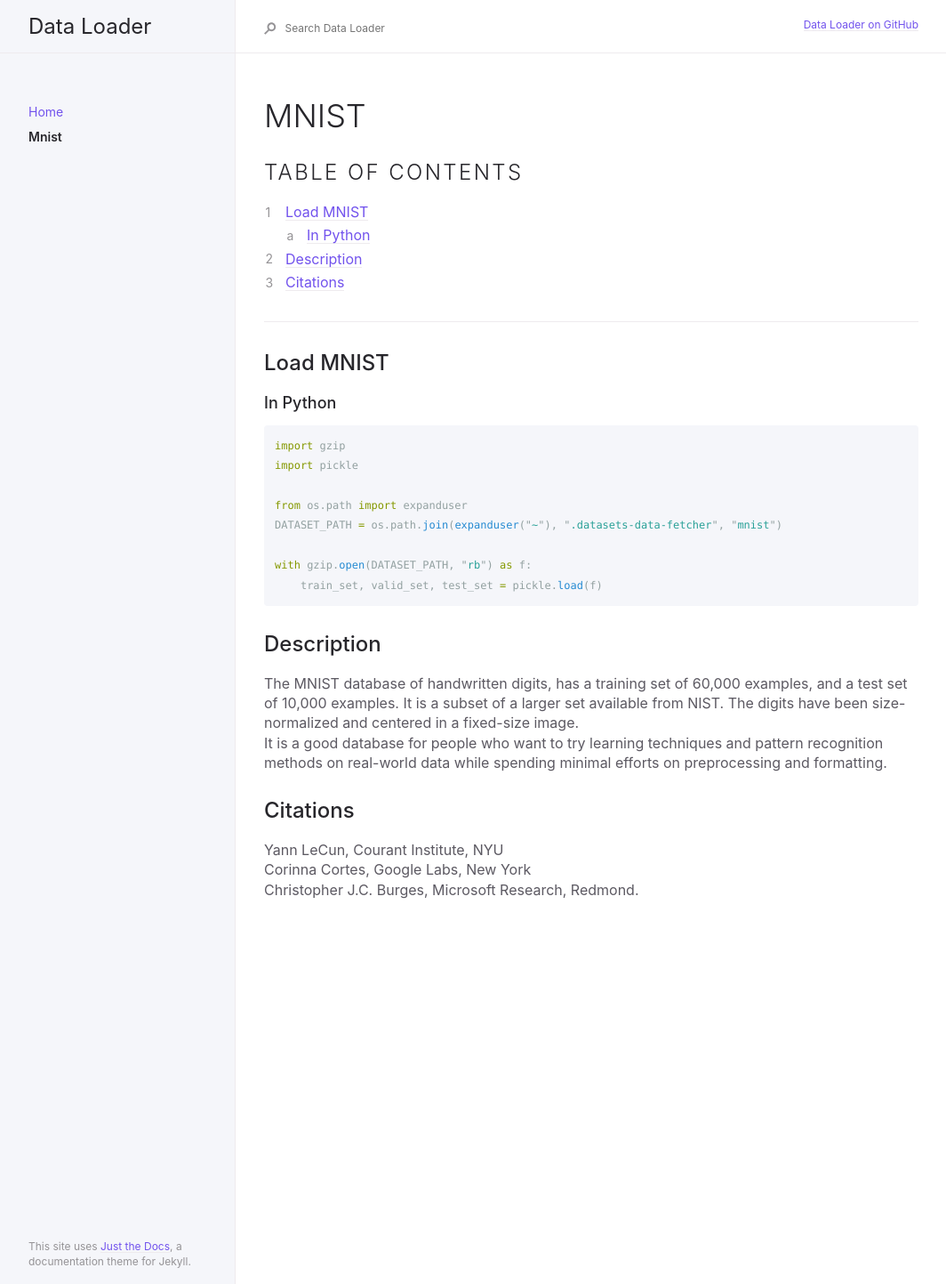
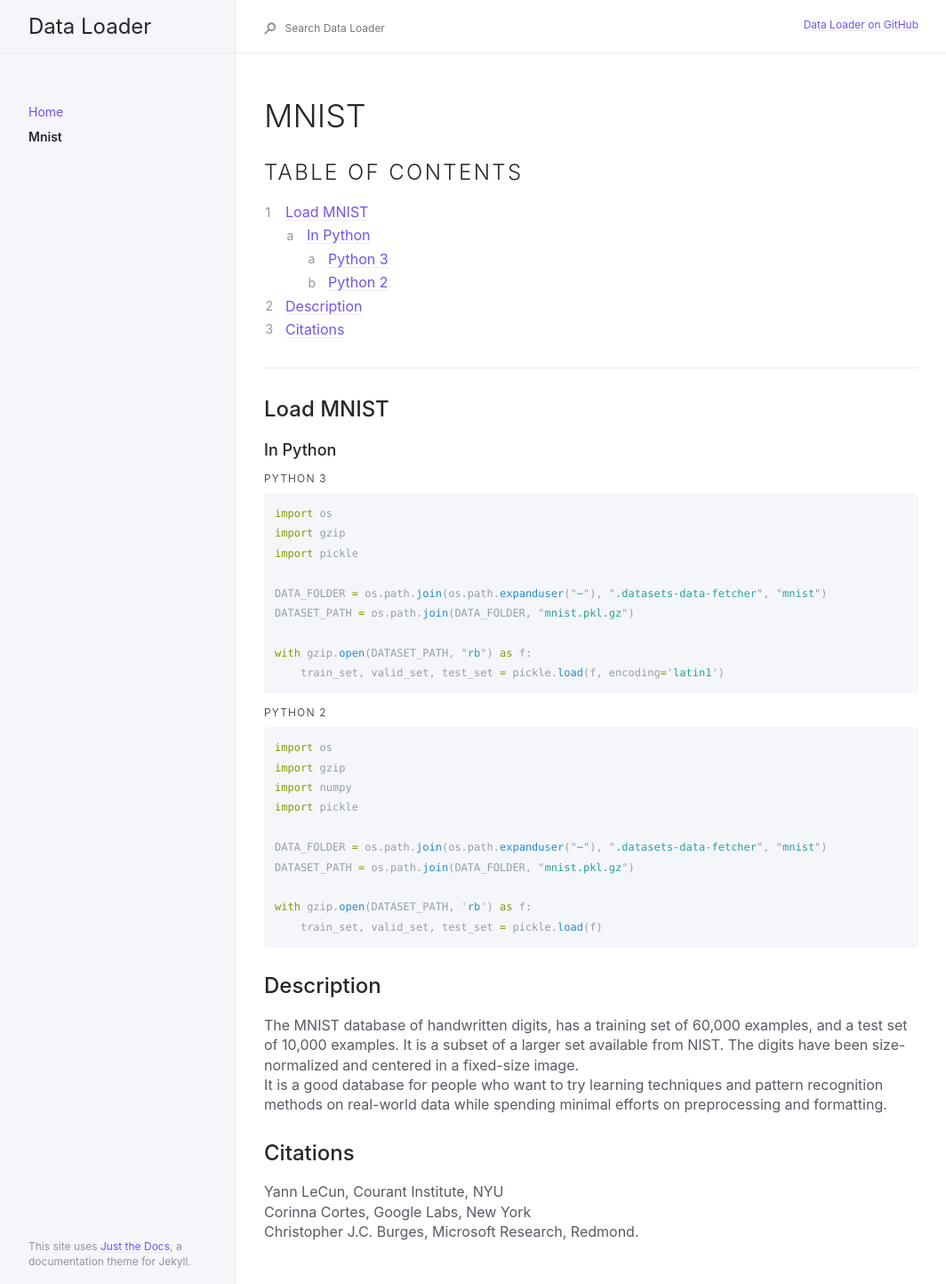
Before and after one commit to vhoulbreque/dafter-loader, a Jekyll site: the page built from docs/mnist.md, in a window 1280 px wide. Shown: the whole page at 89% size, without its empty margins (91-1155 px from the left). Built offline with Jekyll 4.4.1, drawn with Linux system fonts in a browser that asks for light colours.

Commit message:
Correct mnist python3 and add mnist python2

````diff
--- a/docs/mnist.md
+++ b/docs/mnist.md
@@ -21,16 +21,35 @@ nav_order: 2
 
 ### In Python
 
+#### Python 3
+
 ```python
+import os
 import gzip
 import pickle
 
-from os.path import expanduser
-DATASET_PATH = os.path.join(expanduser("~"), ".datasets-data-fetcher", "mnist")
+DATA_FOLDER = os.path.join(os.path.expanduser("~"), ".datasets-data-fetcher", "mnist")
+DATASET_PATH = os.path.join(DATA_FOLDER, "mnist.pkl.gz")
 
 with gzip.open(DATASET_PATH, "rb") as f:
+    train_set, valid_set, test_set = pickle.load(f, encoding='latin1')
+```
+
+#### Python 2
+
+```python
+import os
+import gzip
+import numpy
+import pickle
+
+DATA_FOLDER = os.path.join(os.path.expanduser("~"), ".datasets-data-fetcher", "mnist")
+DATASET_PATH = os.path.join(DATA_FOLDER, "mnist.pkl.gz")
+
+with gzip.open(DATASET_PATH, 'rb') as f:
     train_set, valid_set, test_set = pickle.load(f)
 ```
+
 
 ## Description
 
````
